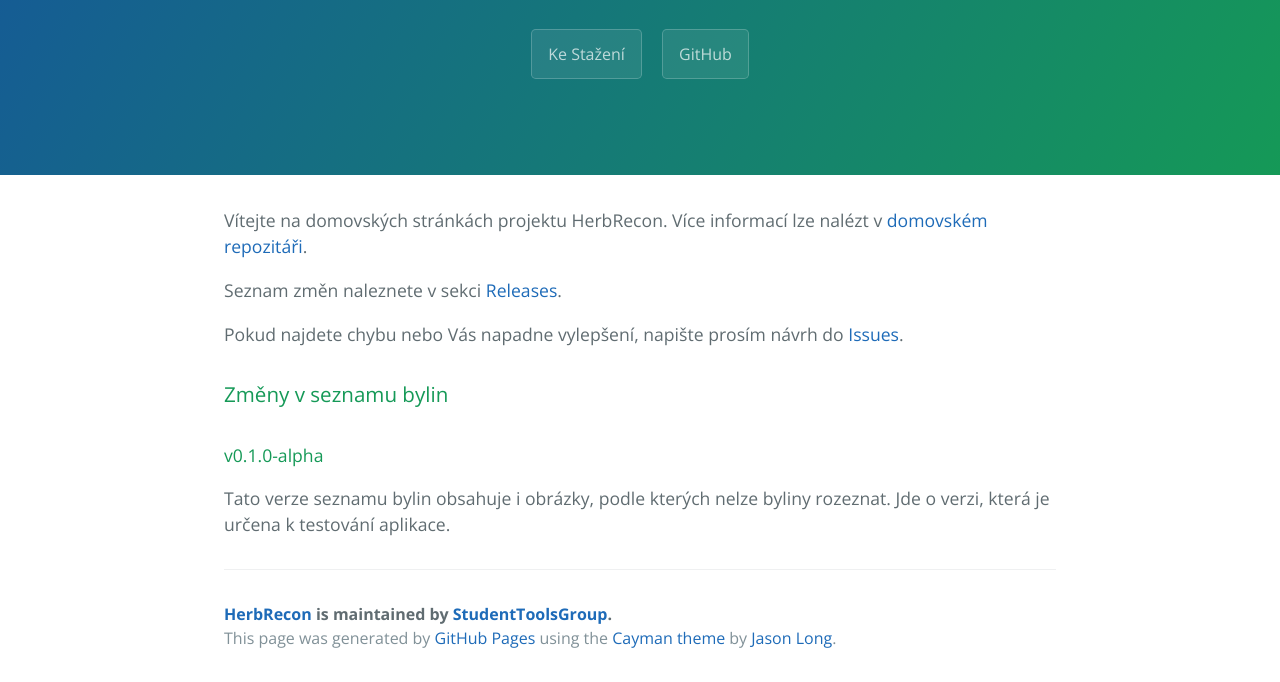
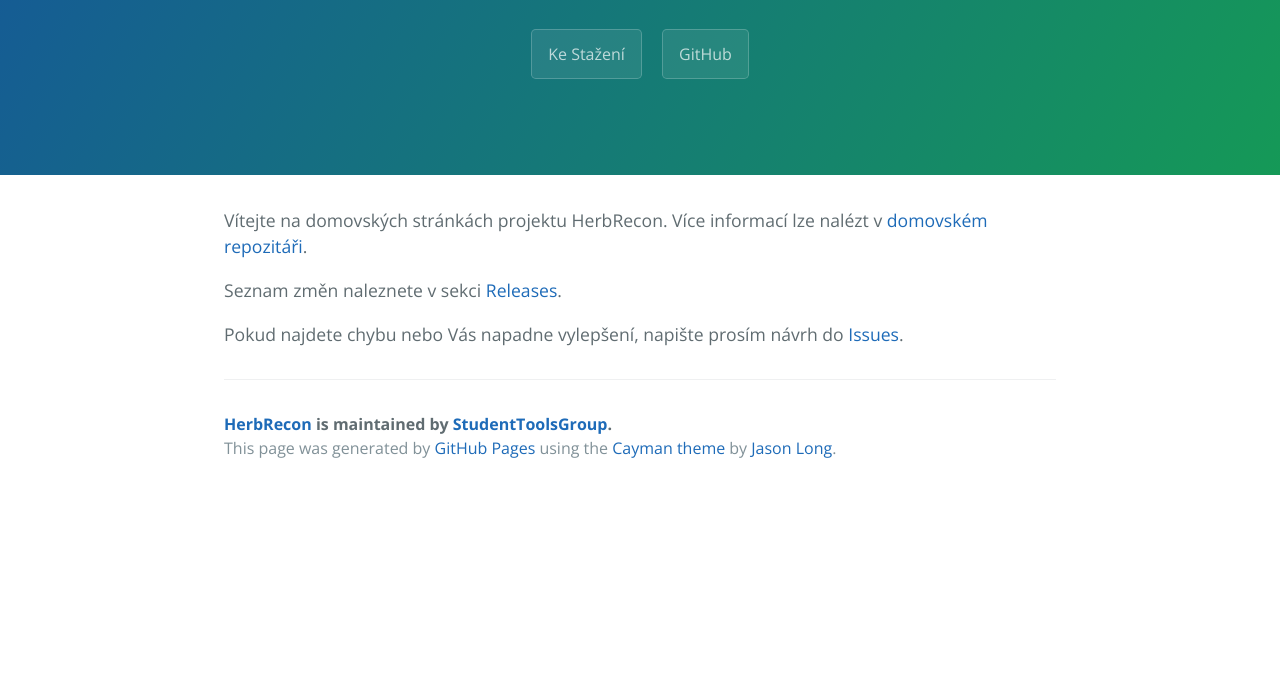
Before and after one commit to EduToolsCZ/HerbRecon, a plain HTML site: page index.html in a window 1280 px wide. Shown: the part 208-890 px from the top of the page. After the commit the page ends 800 px from the top, so only its background shows below. Drawn offline with nearby package versions, Linux system fonts and the light colour scheme.

Commit message:
Remove herb list changelog

```diff
--- a/index.html
+++ b/index.html
@@ -21,11 +21,6 @@
       <p>Vítejte na domovských stránkách projektu HerbRecon. Více informací lze nalézt v <a href="https://github.com/StudentToolsGroup/HerbRecon">domovském repozitáři</a>.</p>
       <p>Seznam změn naleznete v sekci <a href="https://github.com/StudentToolsGroup/HerbRecon/releases">Releases</a>.</p>
       <p>Pokud najdete chybu nebo Vás napadne vylepšení, napište prosím návrh do <a href="https://github.com/StudentToolsGroup/HerbRecon/issues">Issues</a>.</p>
-      <p>
-      	<h3>Změny v seznamu bylin</h3>
-      	<h4>v0.1.0-alpha</h4>
-      	Tato verze seznamu bylin obsahuje i obrázky, podle kterých nelze byliny rozeznat. Jde o verzi, která je určena k testování aplikace.
-      </p>
 
       <footer class="site-footer">
         <span class="site-footer-owner"><a href="https://github.com/StudentToolsGroup/HerbRecon">HerbRecon</a> is maintained by <a href="https://github.com/StudentToolsGroup">StudentToolsGroup</a>.</span>
```
